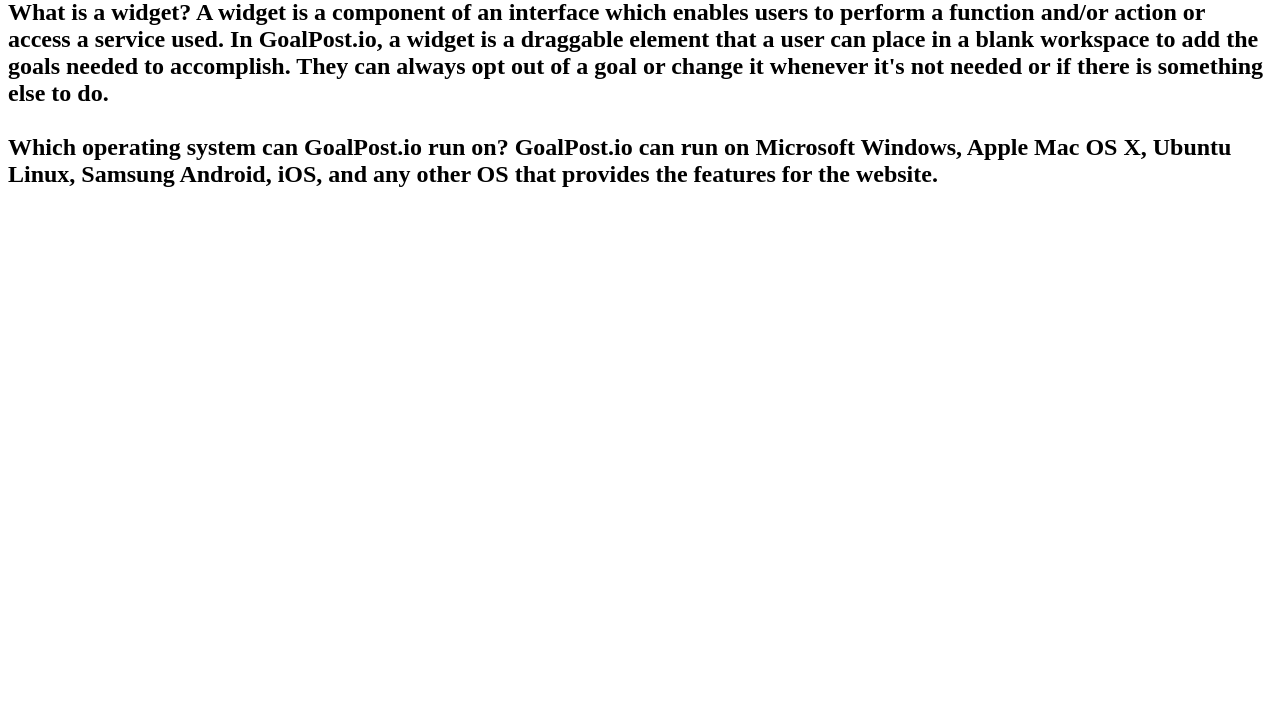
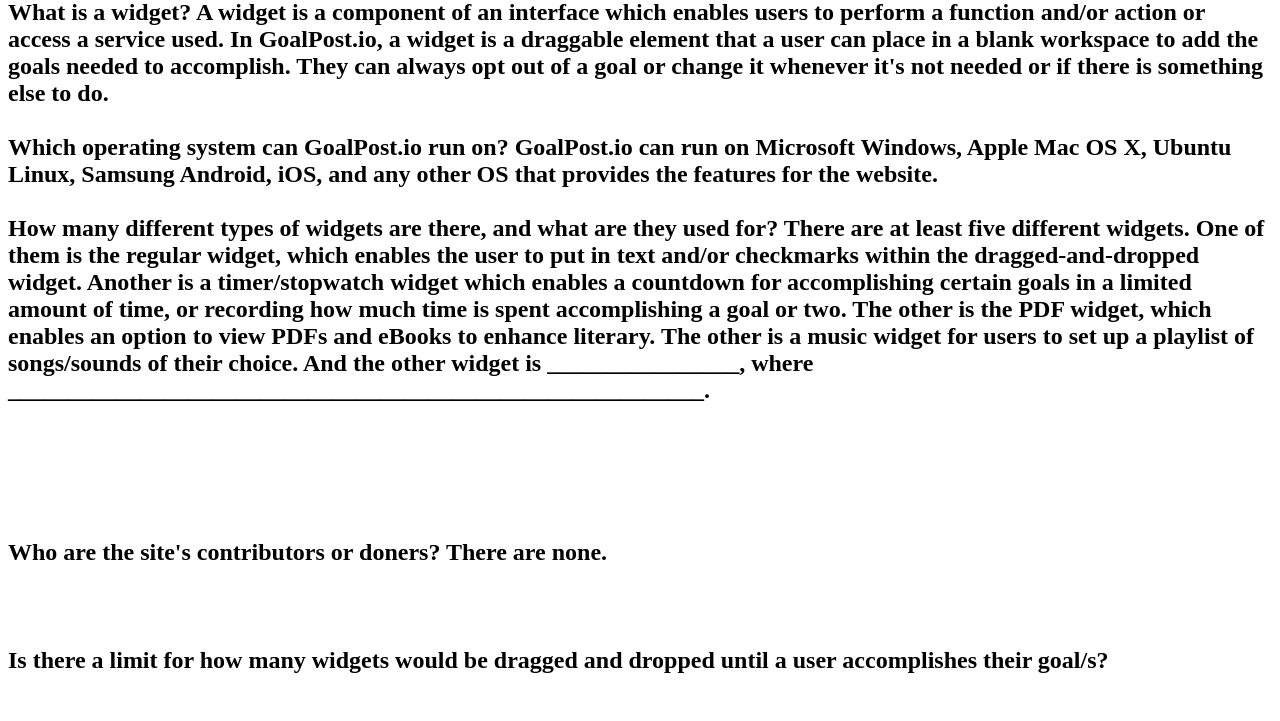
Before and after one commit to zachRadack/Goals-Website, a Flask app: template Webapp_root/templates/faq.html in a window 1280 px wide. Shown: the part 212-933 px from the top of the page. Before the commit the page ends 399 px from the top, so only its background shows below. Run offline with Flask 2, Linux system fonts and the light colour scheme; the template is opened without the code that fills it, so the values that code supplies are empty.

Commit message:
Added more to faq.html
I left one question with blank outlines since I couldn't come up with another kind of widget at the moment.  Feel free to add anything else before we move on to the next steps.

```diff
--- a/Webapp_root/templates/faq.html
+++ b/Webapp_root/templates/faq.html
@@ -16,8 +16,9 @@
             <b>Which operating system can GoalPost.io run on?</b>
             GoalPost.io can run on Microsoft Windows, Apple Mac OS X, Ubuntu Linux, Samsung Android, iOS, and any other OS that provides the features for the website.
             <br><br>
-            <b></b>
-
+            <b>How many different types of widgets are there, and what are they used for?</b>
+            There are at least five different widgets.  One of them is the regular widget, which enables the user to put in text and/or checkmarks within the dragged-and-dropped widget.  Another is a timer/stopwatch widget which enables a countdown for accomplishing certain goals in a limited amount of time, or recording how much time is spent accomplishing a goal or two.  The other is the PDF widget, which enables an option to view PDFs and eBooks to enhance literary.  The other is a music widget for users to set up a playlist of songs/sounds of their choice.  And the other widget is ________________, where __________________________________________________________.
+ <!-- That FAQ answer would need extra information as well as something to fill in the outlines for the other kind/s of widgets. -->
             <br><br>
             <b></b>
 
@@ -25,9 +26,18 @@
             <b></b>
 
             <br><br>
+            <b>Who are the site's contributors or doners?</b>
+            There are none.
+            <br><br>
             <b></b>
 
-    <!-- Any other FAQ questions and answers to add, or are the two plenty? -->
+            <br><br>
+            <b>Is there a limit for how many widgets would be dragged and dropped until a user accomplishes their goal/s?</b>
+  <!-- I will let the rest of you decide if there should be a limit/maximum amount of widgets. -->
+            <br><br>
+            <b></b>
+
+  <!-- Any other FAQ questions and answers to add, or are the ones already answered plenty? -->
 
         </div>
     </body>
```
